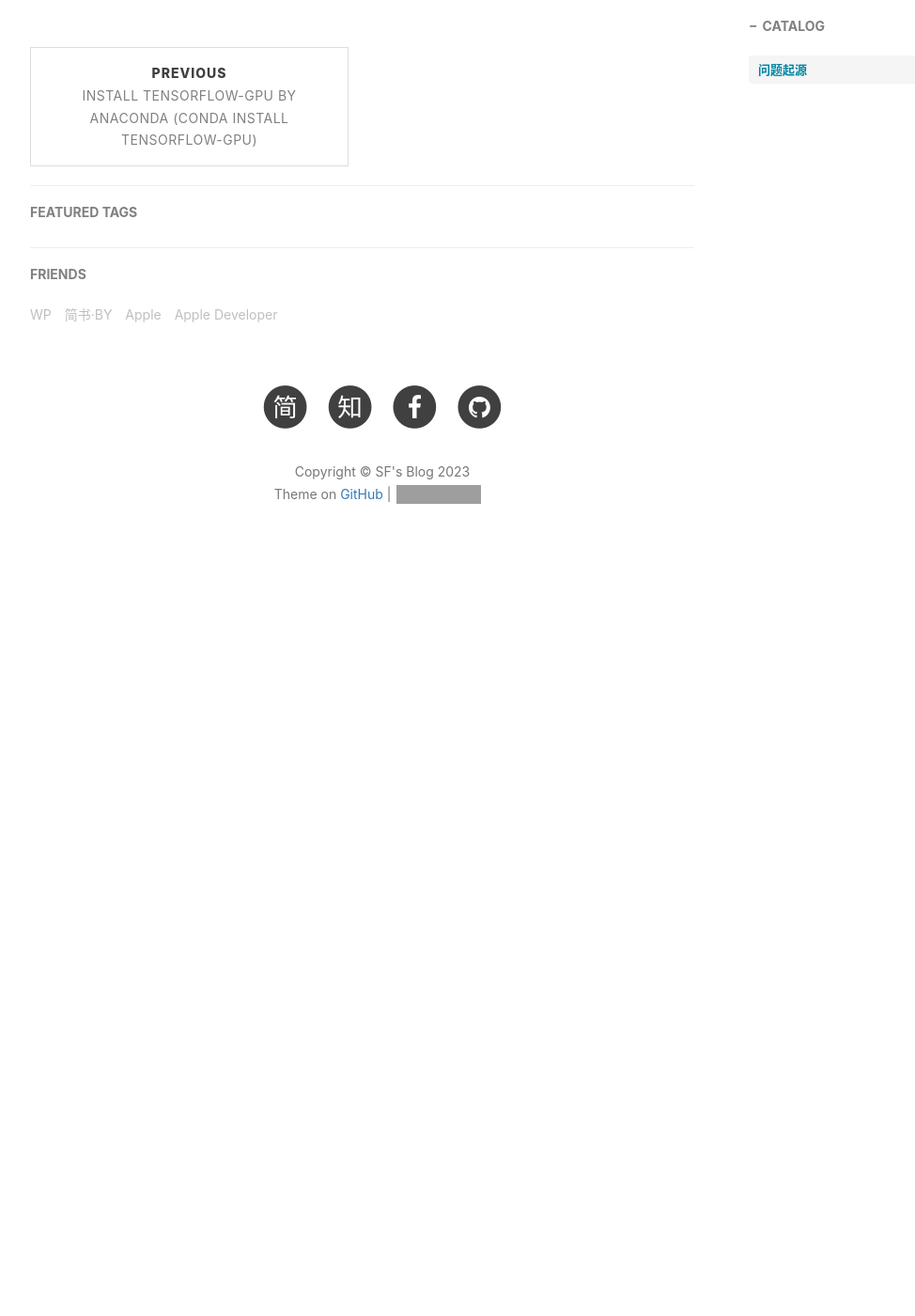
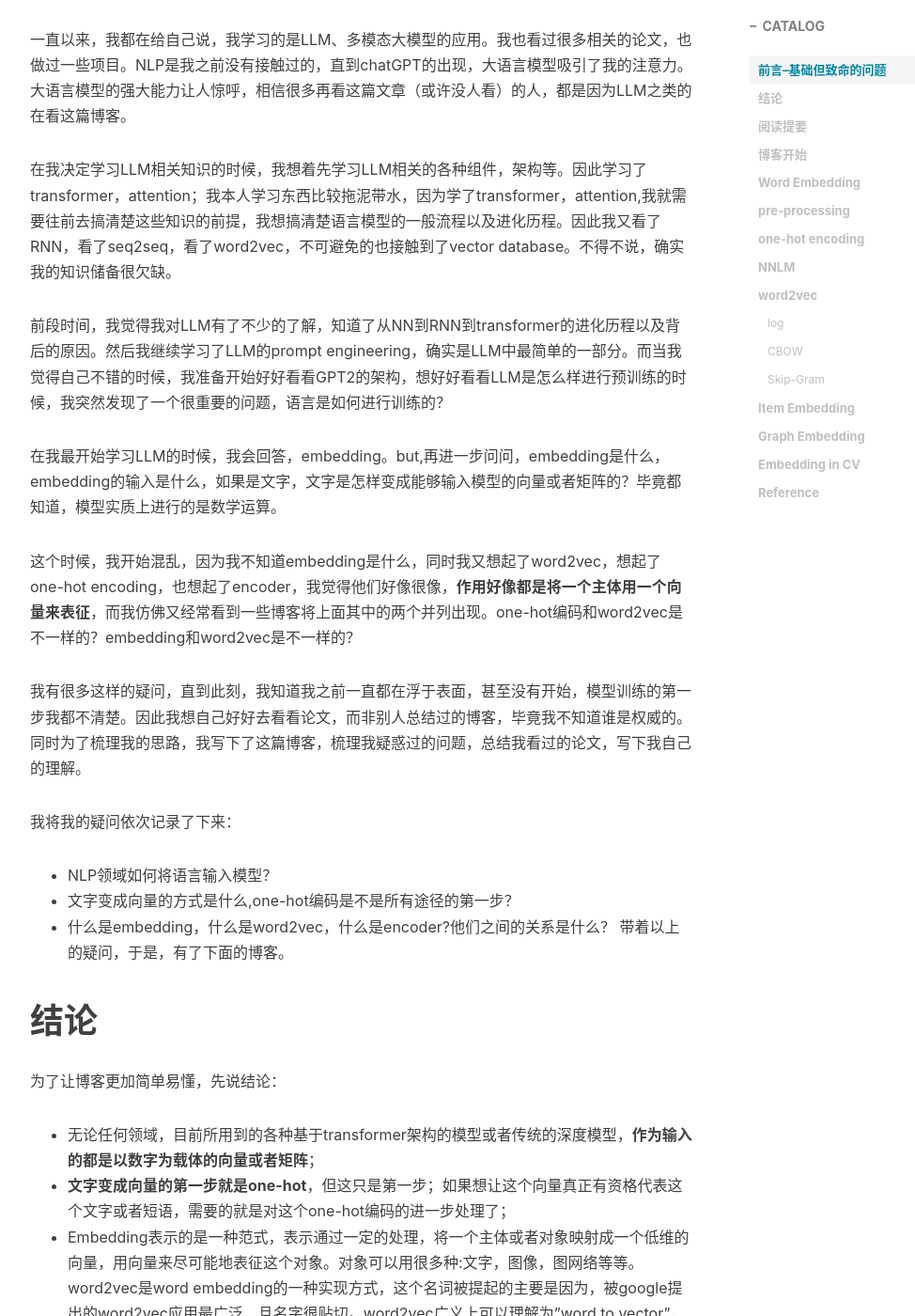
Before and after one commit to SBF-2/SBF-2.github.io, a Jekyll site: the page built from _posts/2023-12-12-打开数据通向模型的大门--Embedding.md, in a window 1280 px wide and 1400 px high, scrolled down 758 px. Shown: the whole window at 94% size, without its empty margins (233-1207 px from the left). Built offline with Jekyll 4.4.1, drawn with Linux system fonts in a browser that asks for light colours; nearby versions of some CDN libraries; comment, search, counter and statistics services are not loaded; before the commit the page ends 1388 px from its top, so only the background shows below that; some of the changed text lies outside the part shown; grey boxes are pictures that could not be loaded.

Commit message:
Blog writing on 2023/12/12 Embedding

```diff
--- a/_posts/2023-12-12-打开数据通向模型的大门--Embedding.md
+++ b/_posts/2023-12-12-打开数据通向模型的大门--Embedding.md
@@ -1,7 +1,7 @@
 ---
 layout:     post
 title:      打开数据通向模型的大门--Embedding
-subtitle:   This is subtitle
+subtitle:   了解不等于理解，理解不等于掌握。当我觉得自己好像懂了transformer,pre-training,fine-tuning时，结果证明，我甚至不懂，如何开始获得模型的真实输入的！
 date:       2023-12-12
 author:     SF
 header-img: img/Embedding-post-bg.jpeg
@@ -13,6 +13,59 @@ tags:
 ---
 
 
-# 问题起源
+# 前言--基础但致命的问题
+一直以来，我都在给自己说，我学习的是LLM、多模态大模型的应用。我也看过很多相关的论文，也做过一些项目。NLP是我之前没有接触过的，直到chatGPT的出现，大语言模型吸引了我的注意力。大语言模型的强大能力让人惊呼，相信很多再看这篇文章（或许没人看）的人，都是因为LLM之类的在看这篇博客。
 
-我们总是说NLP,CV，但是，如何将我们的数据传递给模型，却是一个大问题。模型张嘴要的是数字组成的向量或者矩阵，而不是一个字符或者一张图片。
+在我决定学习LLM相关知识的时候，我想着先学习LLM相关的各种组件，架构等。因此学习了transformer，attention；我本人学习东西比较拖泥带水，因为学了transformer，attention,我就需要往前去搞清楚这些知识的前提，我想搞清楚语言模型的一般流程以及进化历程。因此我又看了RNN，看了seq2seq，看了word2vec，不可避免的也接触到了vector database。不得不说，确实我的知识储备很欠缺。
+
+前段时间，我觉得我对LLM有了不少的了解，知道了从NN到RNN到transformer的进化历程以及背后的原因。然后我继续学习了LLM的prompt engineering，确实是LLM中最简单的一部分。而当我觉得自己不错的时候，我准备开始好好看看GPT2的架构，想好好看看LLM是怎么样进行预训练的时候，我突然发现了一个很重要的问题，语言是如何进行训练的？
+
+在我最开始学习LLM的时候，我会回答，embedding。but,再进一步问问，embedding是什么，embedding的输入是什么，如果是文字，文字是怎样变成能够输入模型的向量或者矩阵的？毕竟都知道，模型实质上进行的是数学运算。
+
+这个时候，我开始混乱，因为我不知道embedding是什么，同时我又想起了word2vec，想起了one-hot encoding，也想起了encoder，我觉得他们好像很像，**作用好像都是将一个主体用一个向量来表征**，而我仿佛又经常看到一些博客将上面其中的两个并列出现。one-hot编码和word2vec是不一样的？embedding和word2vec是不一样的？
+
+我有很多这样的疑问，直到此刻，我知道我之前一直都在浮于表面，甚至没有开始，模型训练的第一步我都不清楚。因此我想自己好好去看看论文，而非别人总结过的博客，毕竟我不知道谁是权威的。同时为了梳理我的思路，我写下了这篇博客，梳理我疑惑过的问题，总结我看过的论文，写下我自己的理解。
+
+我将我的疑问依次记录了下来：
+- NLP领域如何将语言输入模型？
+- 文字变成向量的方式是什么,one-hot编码是不是所有途径的第一步？
+- 什么是embedding，什么是word2vec，什么是encoder?他们之间的关系是什么？
+带着以上的疑问，于是，有了下面的博客。
+
+# 结论
+为了让博客更加简单易懂，先说结论：
+- 无论任何领域，目前所用到的各种基于transformer架构的模型或者传统的深度模型，**作为输入的都是以数字为载体的向量或者矩阵**；
+- **文字变成向量的第一步就是one-hot**，但这只是第一步；如果想让这个向量真正有资格代表这个文字或者短语，需要的就是对这个one-hot编码的进一步处理了；
+- Embedding表示的是一种范式，表示通过一定的处理，将一个主体或者对象映射成一个低维的向量，用向量来尽可能地表征这个对象。对象可以用很多种:文字，图像，图网络等等。word2vec是word embedding的一种实现方式，这个名词被提起的主要是因为，被google提出的word2vec应用最广泛，且名字很贴切。word2vec广义上可以理解为"word to vector"，因此总觉得和word embedding这个名词冲突，实际上再被提出的时候，仅代表着一种实现的途径，这种途径下，google提出了两种模型：连续词袋模型(CBOW)和skip-gram模型。encoder和上述的不同在于(这里主要讨论transformer中的encoder)，encoder是embedding之后的模块，如果说embedding是为了用向量表征主体，那么encoder是为了榨取这个表征向量的内在信息。
+
+# 阅读提要
+通过上述的问题和结论，我将整个的问题分为了两大部分，embedding和encoder。这一篇博客我想主要从进入模型讲起，encoder部分已经在模型主体里，在此先不赘述，下一篇博客我会具体分享。这一篇我主要针对embedding进行总结。这又回到了我最开始说的那句话，我认为自己在做的是多模态模型的应用。那么embedding就不局限于word embedding了。
+
+我将整个的博客叙述流程设置如下，方便读者以及我自己之后进行回顾或者增删改查。
+> 首先我将从word embedding入手，首先介绍words的前处理过程，然后依次介绍one-hot编码、word embedding具体技术及其发展路线，最后我将总结当前论文或者博客中出现的word embedding和我介绍的word embedding之间的关系。
+>
+> 介绍完word embedding后，我将继续介绍关于item embedding，graph embedding和CV领域关于embedding的内容。
+
+# 博客开始
+## Word Embedding
+### pre-processing
+
+### one-hot encoding
+
+### NNLM
+### word2vec
+#### log
+#### CBOW
+#### Skip-Gram
+
+
+
+
+
+## Item Embedding
+
+## Graph Embedding
+
+## Embedding in CV
+
+# Reference
```
